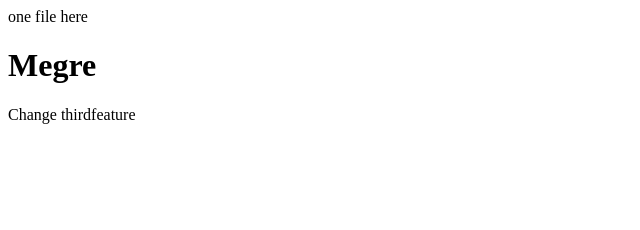
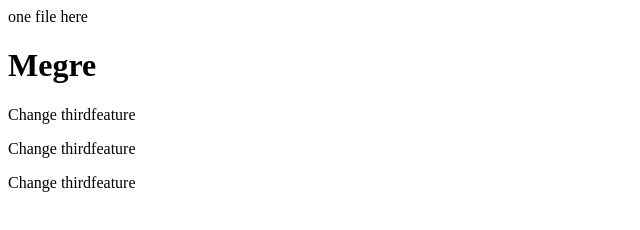
Before and after one commit to A644122/LearnMergeProcess, a plain HTML site: page Rlocalse/index.html in a window 1280 px wide. Shown: the whole page, without its empty margins (0-640 px from the left). Drawn offline with Linux system fonts and the light colour scheme.

Commit message:
chnage thirdfeature

```diff
--- a/Rlocalse/index.html
+++ b/Rlocalse/index.html
@@ -3,3 +3,5 @@
 
 </h1>
 <p>Change thirdfeature </p>
+<p>Change thirdfeature </p>
+<p>Change thirdfeature </p>
```
